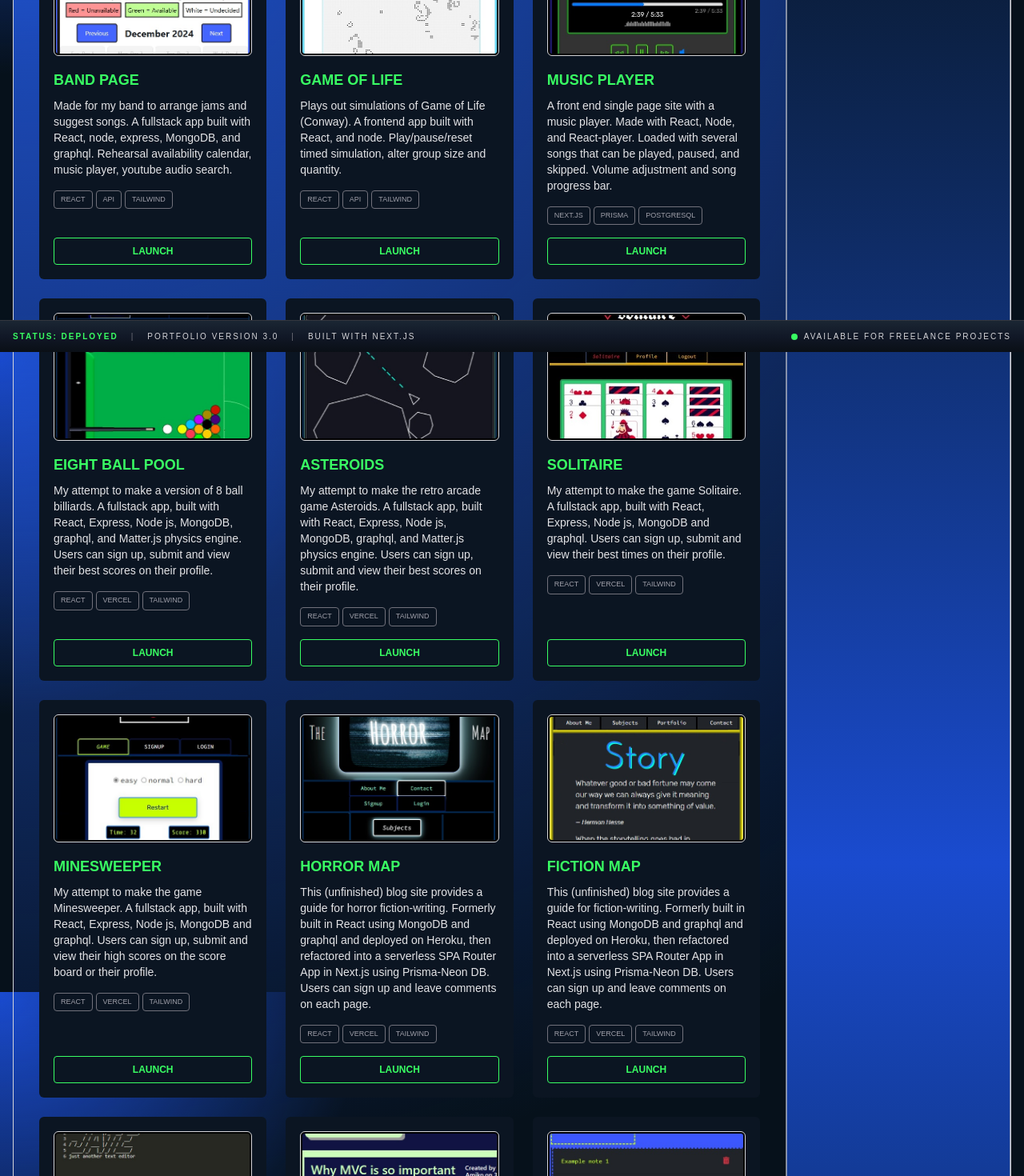
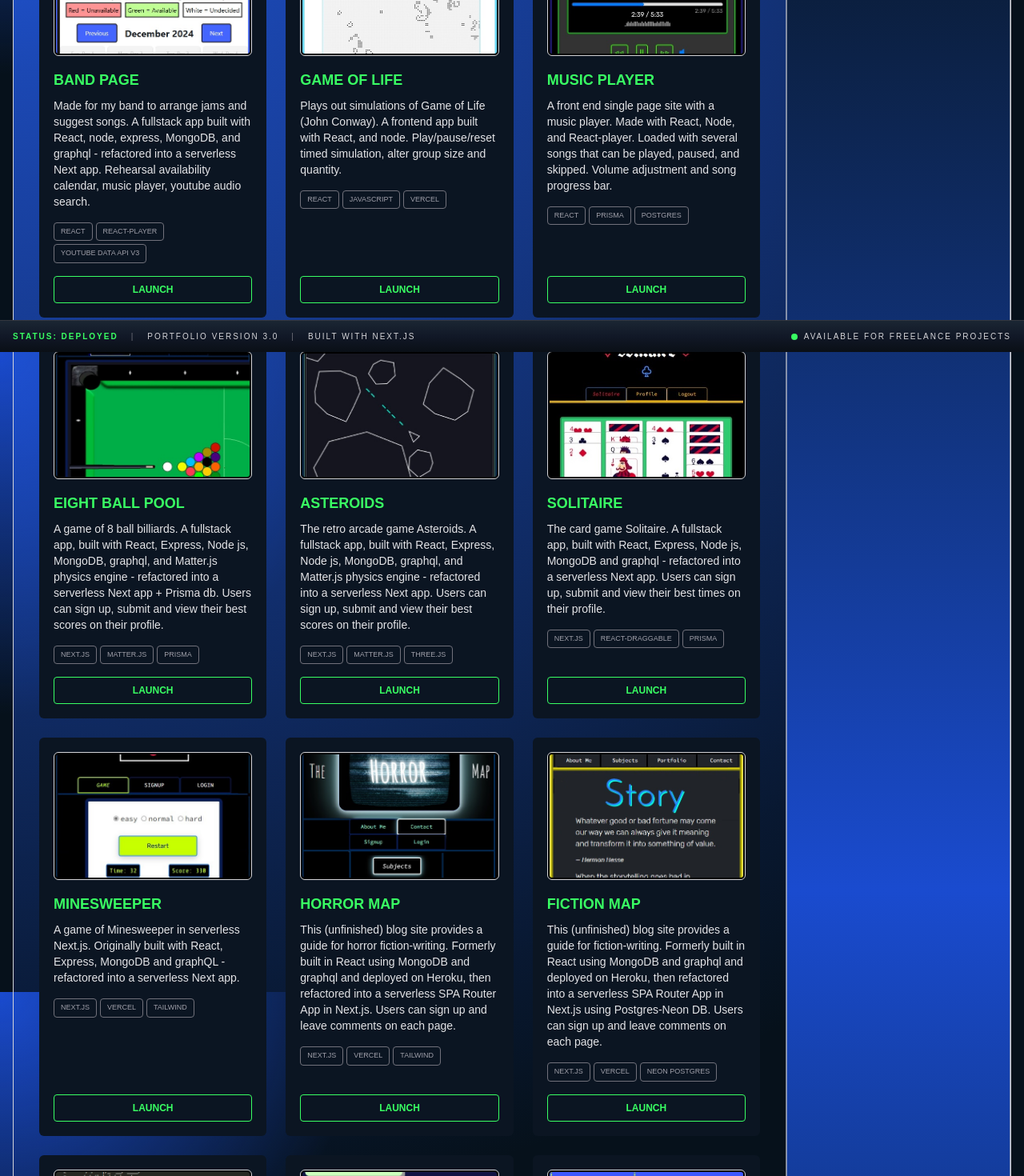
Before and after one commit to sifzerda/next-portfolio, a Next.js app: page /portfolio in a window 1280 px wide. Shown: the part 360-1830 px from the top of the page at 80% size. Built offline with nearby package versions, Linux system fonts and the light colour scheme.

Commit message:
updated project bios

```diff
--- a/src/app/portfolio/page.js
+++ b/src/app/portfolio/page.js
@@ -28,108 +28,108 @@ export default function PortfolioPage() {
   const apps = [
     {
       title: 'Band Page',
-      description: "Made for my band to arrange jams and suggest songs. A fullstack app built with React, node, express, MongoDB, and graphql. Rehearsal availability calendar, music player, youtube audio search.",
+      description: "Made for my band to arrange jams and suggest songs. A fullstack app built with React, node, express, MongoDB, and graphql - refactored into a serverless Next app. Rehearsal availability calendar, music player, youtube audio search.",
       image: "/bandpic.jpg",
       link: "https://bandpage.vercel.app/",
-      tech: ["React", "API", "Tailwind"],
+      tech: ["React", "react-player", "YouTube Data API v3"],
     },
     {
       title: "Game of Life",
-      description: "Plays out simulations of Game of Life (Conway). A frontend app built with React, and node. Play/pause/reset timed simulation, alter group size and quantity.",
+      description: "Plays out simulations of Game of Life (John Conway). A frontend app built with React, and node. Play/pause/reset timed simulation, alter group size and quantity.",
       image: "/gamePic.jpg",
       link: "https://game-of-life-49sl.vercel.app/",
-      tech: ["React", "API", "Tailwind"],
+      tech: ["React", "JavaScript", "Vercel"],
     },
     {
       title: "Music Player",
       description: "A front end single page site with a music player. Made with React, Node, and React-player. Loaded with several songs that can be played, paused, and skipped. Volume adjustment and song progress bar.",
       image: "/musicPic.jpg",
       link: "https://slotmachine-five.vercel.app/",
-      tech: ["Next.js", "Prisma", "PostgreSQL"],
+      tech: ["React", "Prisma", "Postgres"],
     },
     {
       title: "Eight Ball Pool",
-      description: "My attempt to make a version of 8 ball billiards. A fullstack app, built with React, Express, Node js, MongoDB, graphql, and Matter.js physics engine. Users can sign up, submit and view their best scores on their profile.",
+      description: "A game of 8 ball billiards. A fullstack app, built with React, Express, Node js, MongoDB, graphql, and Matter.js physics engine - refactored into a serverless Next app + Prisma db. Users can sign up, submit and view their best scores on their profile.",
       image: "/poolPic.jpg",
       link: "https://nx-pool.vercel.app/",
-      tech: ["React", "Vercel", "Tailwind"],
+      tech: ["Next.js", "Matter.js", "Prisma"],
     },
     {
       title: "Asteroids",
-      description: "My attempt to make the retro arcade game Asteroids. A fullstack app, built with React, Express, Node js, MongoDB, graphql, and Matter.js physics engine. Users can sign up, submit and view their best scores on their profile.",
+      description: "The retro arcade game Asteroids. A fullstack app, built with React, Express, Node js, MongoDB, graphql, and Matter.js physics engine - refactored into a serverless Next app. Users can sign up, submit and view their best scores on their profile.",
       image: "/aster.jpg",
       link: "https://nx-asteroids.vercel.app/",
-      tech: ["React", "Vercel", "Tailwind"],
+      tech: ["Next.js", "Matter.js", "Three.js"],
     },
     {
       title: "Solitaire",
-      description: "My attempt to make the game Solitaire. A fullstack app, built with React, Express, Node js, MongoDB and graphql. Users can sign up, submit and view their best times on their profile.",
+      description: "The card game Solitaire. A fullstack app, built with React, Express, Node js, MongoDB and graphql - refactored into a serverless Next app. Users can sign up, submit and view their best times on their profile.",
       image: "/solPic.jpg",
       link: "https://nx-solitaire.vercel.app/",
-      tech: ["React", "Vercel", "Tailwind"],
+      tech: ["Next.js", "react-draggable", "Prisma"],
     },
     {
       title: "Minesweeper",
-      description: "My attempt to make the game Minesweeper. A fullstack app, built with React, Express, Node js, MongoDB and graphql. Users can sign up, submit and view their high scores on the score board or their profile.",
+      description: "A game of Minesweeper in serverless Next.js. Originally built with React, Express, MongoDB and graphQL - refactored into a serverless Next app.",
       image: "/mine.jpg",
       link: "https://nx-minesweeper.vercel.app/",
-      tech: ["React", "Vercel", "Tailwind"],
+      tech: ["Next.js", "Vercel", "Tailwind"],
     },
     {
       title: "Horror Map",
-      description: "This (unfinished) blog site provides a guide for horror fiction-writing. Formerly built in React using MongoDB and graphql and deployed on Heroku, then refactored into a serverless SPA Router App in Next.js using Prisma-Neon DB. Users can sign up and leave comments on each page.",
+      description: "This (unfinished) blog site provides a guide for horror fiction-writing. Formerly built in React using MongoDB and graphql and deployed on Heroku, then refactored into a serverless SPA Router App in Next.js. Users can sign up and leave comments on each page.",
       image: "/horrormap.jpg",
       link: "https://next-horror.vercel.app/",
-      tech: ["React", "Vercel", "Tailwind"],
+      tech: ["Next.js", "Vercel", "Tailwind"],
     },
     {
       title: "Fiction Map",
-      description: "This (unfinished) blog site provides a guide for fiction-writing. Formerly built in React using MongoDB and graphql and deployed on Heroku, then refactored into a serverless SPA Router App in Next.js using Prisma-Neon DB. Users can sign up and leave comments on each page.",
+      description: "This (unfinished) blog site provides a guide for fiction-writing. Formerly built in React using MongoDB and graphql and deployed on Heroku, then refactored into a serverless SPA Router App in Next.js using Postgres-Neon DB. Users can sign up and leave comments on each page.",
       image: "/fictionmap.jpg",
       link: "https://next-fiction.vercel.app/",
-      tech: ["React", "Vercel", "Tailwind"],
+      tech: ["Next.js", "Vercel", "Neon Postgres"],
     },
     {
       title: "PWA Text Editor",
-      description: "This is a Text Editor app built with Javascript, HTML and CSS, and runs on an Express Server. It utilizes PWA technologies, including Webpack, a Service Worker, and IndexedDB for use and storage offline. This app is deployed on Render.",
+      description: "AText Editor app built with Javascript, HTML and CSS, on an Express Server. It utilizes PWA technologies, including Webpack, a Service Worker, and IndexedDB for use and storage offline. Deployed on Render.",
       image: "/jate.jpg",
       link: "https://jate-text-editor-10.onrender.com/",
-      tech: ["React", "Vercel", "Tailwind"],
+      tech: ["Express", "Webpack", "Babel"],
     },
     {
       title: "MVC Tech Blog",
-      description: "This is a tech-themed blog with user authentication. It uses Javascript and Handlebars and runs on an Express server, using Sequelize models and a MySQL database. This app is deployed on Heroku.",
+      description: "This is a tech-themed blog with user authentication. It uses Javascript and Handlebars and runs on an Express server, using Sequelize models and a MySQL database. This app was deployed on Heroku, then refactored into a serverless Next.js app deployed on Vercel.",
       image: "/techblog.jpg",
-      link: "https://tech-blog.vercel.app/",
-      tech: ["React", "Vercel", "Tailwind"],
+      link: "https://next-tech-blog-seven.vercel.app/",
+      tech: ["Handlebars", "Express", "Javascript"],
     },
     {
       title: "Express Note Taker",
       description: "This is a note-taking app which runs in node.js. The front end is created through HTML and CSS. It runs on an Express server, and note data is saved JSON and local storage for later retrieval. This app is deployed on Heroku.",
       image: "/notetaker.jpg",
       link: "https://note-taker.vercel.app/",
-      tech: ["React", "Vercel", "Tailwind"],
+      tech: ["JavaScript", "Express", "CSS"],
     },
     {
       title: "Server-Side API Weather Dashboard",
       description: "This app has a weather display dashboard which searches by city name and returns a 5 day forecast using the Open Weather Map API. Data is saved in local storage for later retrieval. The app was created with HTML, CSS and Javascript, and is deployed on GitHub.",
       image: "/weatherdashboard.jpg",
       link: "https://sifzerda.github.io/weather-dashboard/",
-      tech: ["React", "Vercel", "Tailwind"],
+      tech: ["HTML", "CSS", "JavaScript"],
     },
     {
       title: "Third Party API Work Day Scheduler",
       description: "This is a note taking app to help create, store, and display daily plans and activities. It was created using HTML, CSS, and Javascript. Data can be deleted or stored data through local storage for later retrieval. It is deployed on GitHub.",
       image: "/workdayscheduler.jpg",
       link: "https://sifzerda.github.io/workday-scheduler/",
-      tech: ["React", "Vercel", "Tailwind"],
+      tech: ["HTML", "CSS", "JavaScript"],
     },
     {
       title: "Web API Coding Quiz",
       description: "This app launches a  coding-themed quiz. The UI was created in HTML, CSS, and Javascript. Users are presented multiple choice questions, and a wrong answer will deduct 10 seconds from the timer. Final score data is kept in local storage for later retrieval. This app was deployed in GitHub.",
       image: "/codingquiz.jpg",
       link: "https://sifzerda.github.io/coding-quiz/",
-      tech: ["React", "Vercel", "Tailwind"],
+      tech: ["HTML", "CSS", "JavaScript"],
     },
   ];
 
```
